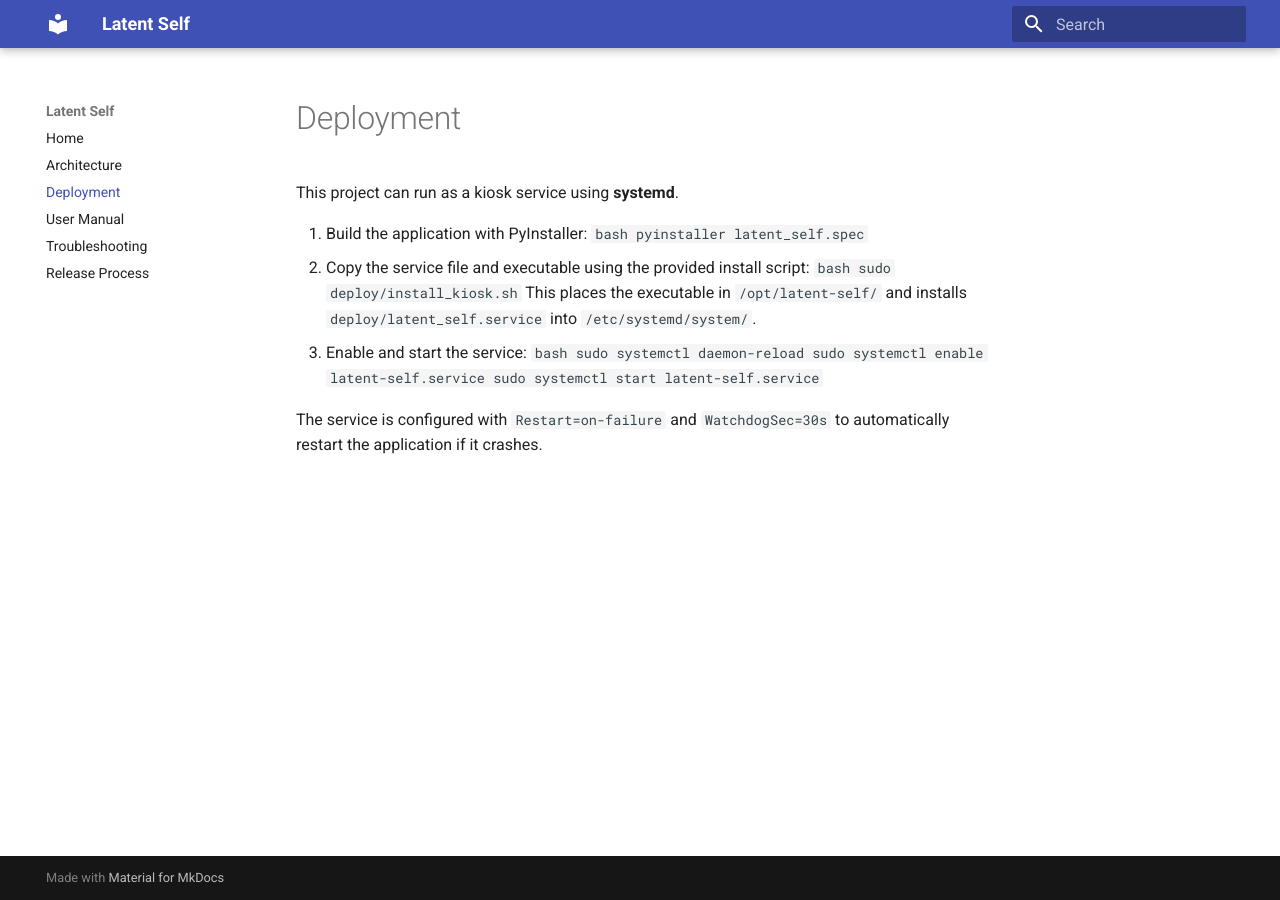
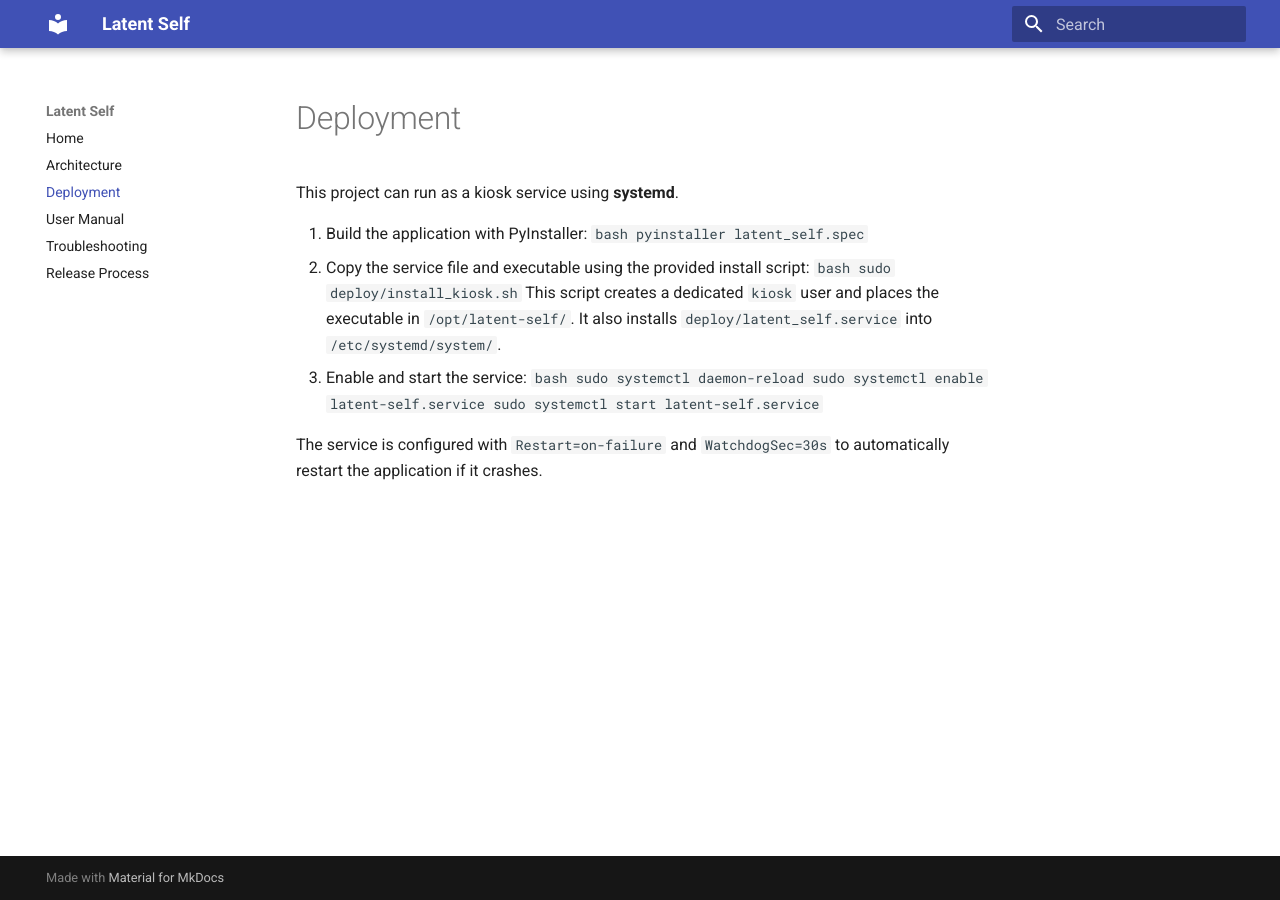
Before and after one commit to adrianwedd/latent-self, an MkDocs documentation site: the page built from docs/deployment.md, in a window 1280 px wide. Built offline with MkDocs 1.6.1 and Material for MkDocs 9.7.7, drawn with Linux system fonts in a browser that asks for light colours.

Commit message:
Use kiosk user alias in deploy script

````diff
--- a/docs/deployment.md
+++ b/docs/deployment.md
@@ -10,8 +10,9 @@ This project can run as a kiosk service using **systemd**.
    ```bash
    sudo deploy/install_kiosk.sh
    ```
-   This places the executable in `/opt/latent-self/` and installs
-   `deploy/latent_self.service` into `/etc/systemd/system/`.
+   This script creates a dedicated `kiosk` user and places the executable in
+   `/opt/latent-self/`. It also installs `deploy/latent_self.service` into
+   `/etc/systemd/system/`.
 3. Enable and start the service:
    ```bash
    sudo systemctl daemon-reload
````
Also changed, not shown: tasks.yml (+8 -0 lines), 1 other file.
